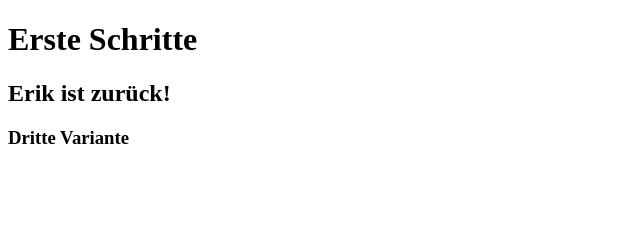
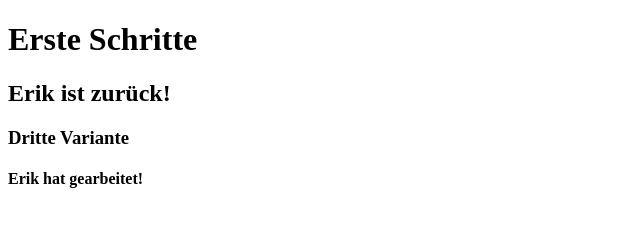
Before and after one commit to Bechl1902/gr1, a plain HTML site: page index.html in a window 1280 px wide. Shown: the whole page, without its empty margins (0-640 px from the left). Drawn offline with Linux system fonts and the light colour scheme.

Commit message:
Erik hat gearbeitet

```diff
--- a/index.html
+++ b/index.html
@@ -10,5 +10,6 @@
     <h1>Erste Schritte</h1>
     <h2>Erik ist zurück!</h2>
     <h3>Dritte Variante</h3>
+    <h4>Erik hat gearbeitet!</h4>
 </body>
 </html>
```
